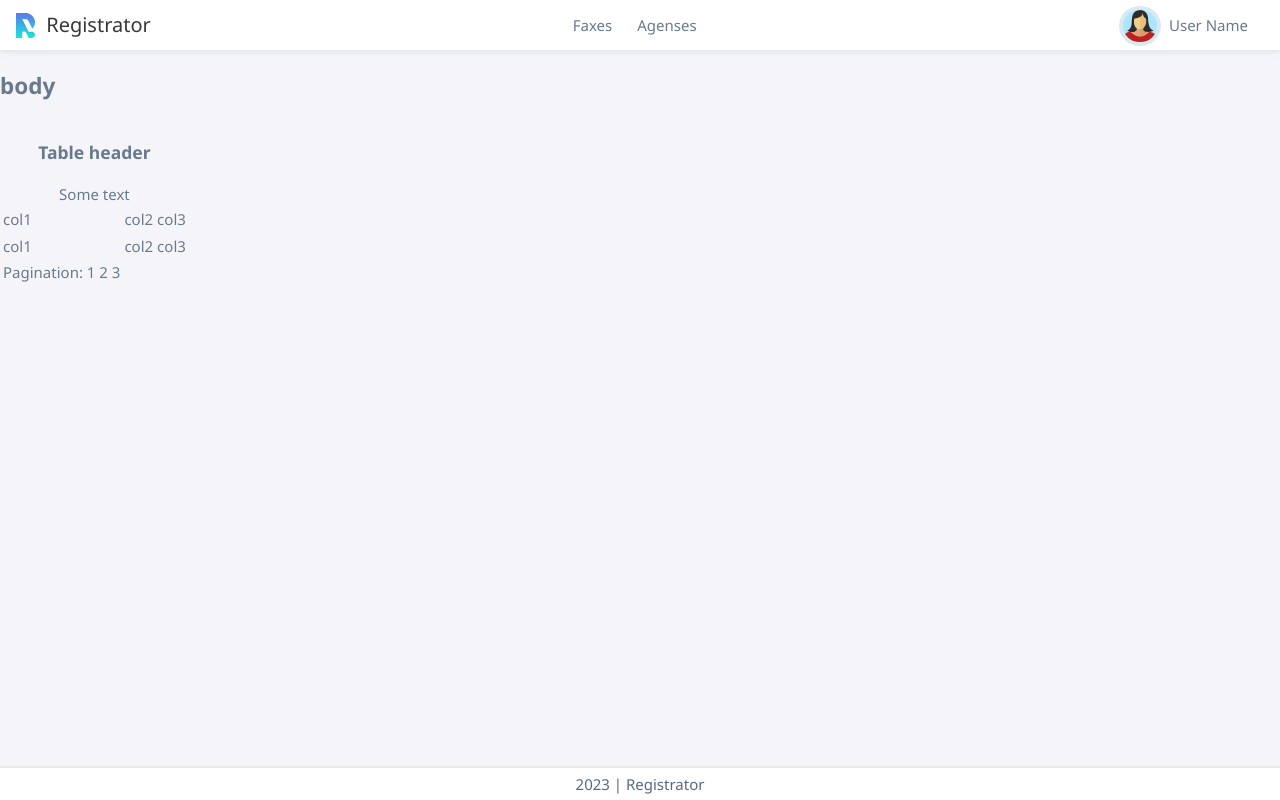
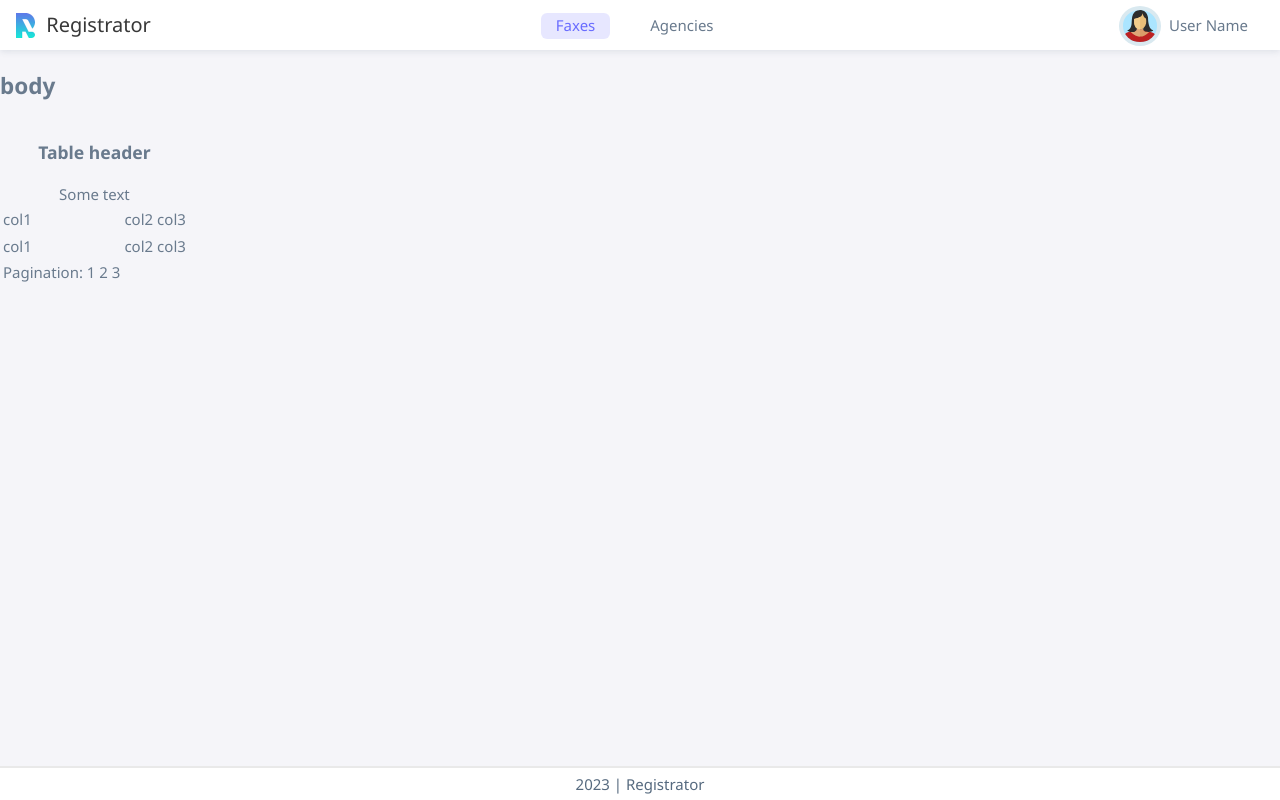
Before and after one commit to rail-sabirov/registrator, a React (Vite) app: page /faxes in a window 1280 px wide. Built offline with nearby package versions, Linux system fonts and the light colour scheme.

Commit message:
Stylization body main menu, active page

```diff
--- /dev/null
+++ b/src/components/MainMenu/MainMenu.module.scss
@@ -0,0 +1,8 @@
+.main-menu {
+    ul {
+        list-style: none;
+        padding: 0;
+        margin: 0;
+        display: flex;
+    }
+}
--- /dev/null
+++ b/src/components/MainMenu/MainMenu.tsx
@@ -0,0 +1,13 @@
+import styles from './MainMenu.module.scss';
+import MainMenuItem from '../MainMenuItem/MainMenuItem';
+
+export default function MainMenu() {
+    return (
+        <div className={styles["main-menu"]}>
+            <ul>
+                <MainMenuItem name='Faxes' link='/faxes' />
+                <MainMenuItem name='Agencies' link='/agencies' />
+            </ul>
+        </div>
+    )
+}
--- /dev/null
+++ b/src/components/MainMenuItem/MainMenuItem.module.scss
@@ -0,0 +1,24 @@
+@import "../../../style-vaiables.scss";
+
+.main-menu-item {
+    margin-right: 25px;
+
+    &:last-child {
+        margin-right: 0;
+    }
+
+    .main-menu-item-link {
+        all: unset;
+        cursor: pointer;
+
+        transition: 0.3s;
+        background-color: transparent;
+        padding: 2px 15px 4px;
+        border-radius: $borderRadius;
+
+        &.active {
+            background-color: rgba(105, 108, 255, 0.16);
+            color: $activeMenuItemColor;
+        }
+    }
+}
--- /dev/null
+++ b/src/components/MainMenuItem/MainMenuItem.tsx
@@ -0,0 +1,17 @@
+import cn from 'classnames';
+import { NavLink, useMatch } from 'react-router-dom';
+import style from './MainMenuItem.module.scss';
+
+export default function MainMenuItem({ name, link }) {
+    const isActive = useMatch(link);
+    return (
+        <li className={style['main-menu-item']}>
+            <NavLink className={cn(
+                style['main-menu-item-link'], {
+                [style['active']]: isActive
+            })}
+                to={link}>
+                {name}
+            </NavLink></li>
+    )
+}
--- a/src/layouts/MainLayout/MainLayout.module.scss
+++ b/src/layouts/MainLayout/MainLayout.module.scss
@@ -16,29 +16,6 @@
         box-shadow: $boxShadow;
         background-color: $colorWhite;
         height: 50px;
-
-        .menu {
-            ul {
-                list-style: none;
-                padding: 0;
-                margin: 0;
-                display: flex;
-
-                li {
-                    margin-right: 25px;
-
-                    &:last-child {
-                        margin-right: 0;
-                    }
-
-                    a {
-                        all: unset;
-                        cursor: pointer;
-                    }
-                }
-            }
-
-        }
 
         .user {
             display: flex;
--- a/src/layouts/MainLayout/MainLayout.tsx
+++ b/src/layouts/MainLayout/MainLayout.tsx
@@ -4,11 +4,13 @@ import './MainLayout.parentStyles.scss';
 
 
 import Logo from '../../components/Logo/Logo';
-import { Navigate, Outlet,  useLocation } from 'react-router-dom';
+import { NavLink, Navigate, Outlet, useLocation } from 'react-router-dom';
+import MainMenu from '../../components/MainMenu/MainMenu';
 
 const MainLayout = () => {
     // Если перешли в корень, тогда редиректим на страницу с факсами
     const location = useLocation();
+
 
     if (location.pathname == '/') {
         return <Navigate to="/faxes" replace />
@@ -20,12 +22,7 @@ const MainLayout = () => {
             <header>
                 <Logo type='logo-main-layout' />
 
-                <div className={styles["menu"]}>
-                    <ul>
-                        <li><a href="/faxes">Faxes</a></li>
-                        <li><a href="/agencies">Agenses</a></li>
-                    </ul>
-                </div>
+                <MainMenu />
                 <div className={styles["user"]}>
                     <div className={styles["user-icon"]}>
                         <img src="/public/user-w-icon.svg" alt="User Icon" />
--- a/style-vaiables.scss
+++ b/style-vaiables.scss
@@ -10,3 +10,4 @@ $buttonBgBlue: #5d7be9;
 $boxShadow: 0 2px 6px 0 rgba(67, 89, 113, 0.12);
 $bgRed: #ff5722;
 $employeeBgColor: #d9e9f0;
+$activeMenuItemColor: #696cff;
```
Also changed, not shown: .eslintrc.cjs.
